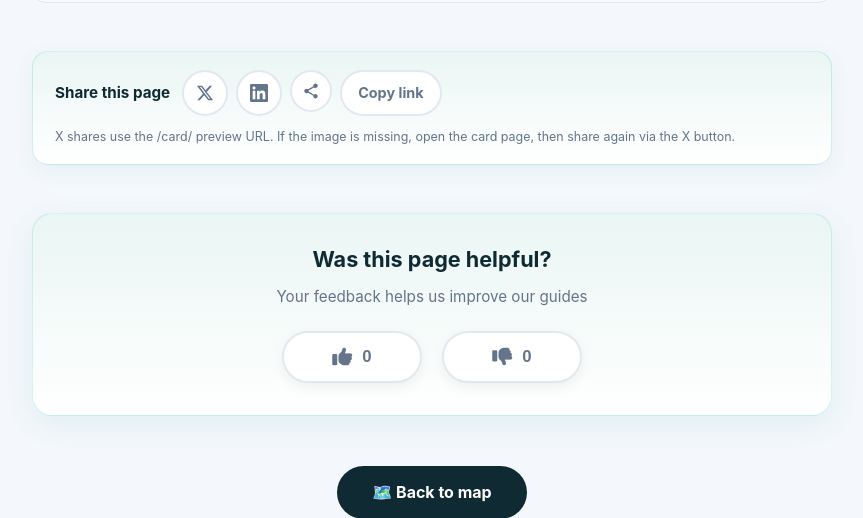
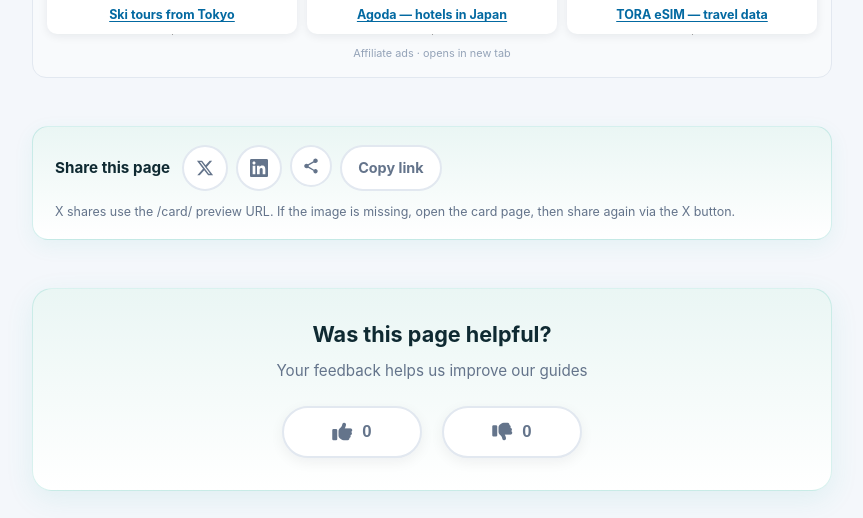
Before and after one commit to starful/jpfun, a Flask app: page /item/tomamu_en in a window 1280 px wide. Shown: the part 2935-3453 px from the top of the page, without its empty margins (208-1071 px from the left). Run offline with Flask 3, Linux system fonts and the light colour scheme; data that the repository does not hold is empty; some libraries are stand-ins or nearby versions; grey boxes are pictures that could not be loaded.

Commit message:
Make A8 banner labels clickable when images fail to load.
Keep the program name inside the affiliate link so ads remain usable without the 300x250 creative.

Co-authored-by: Cursor <cursoragent@cursor.com>

```diff
--- a/app/static/css/style.css
+++ b/app/static/css/style.css
@@ -1189,14 +1189,18 @@ footer {
     position: relative;
     flex: 1 1 0;
     min-width: 0;
-    max-width: 180px;
+    max-width: 300px;
     display: flex;
     flex-direction: column;
     align-items: center;
 }
 .a8-banners__link {
-    display: block;
+    display: flex;
+    flex-direction: column;
+    align-items: stretch;
     width: 100%;
+    text-decoration: none;
+    color: inherit;
     border-radius: 10px;
     overflow: hidden;
     background: #fff;
@@ -1207,24 +1211,28 @@ footer {
     transform: translateY(-2px);
     box-shadow: 0 6px 16px rgba(15, 23, 42, 0.12);
 }
+.a8-banners__link:hover .a8-banners__label {
+    text-decoration: underline;
+}
 .a8-banners__img {
     display: block;
     width: 100%;
     height: auto;
     aspect-ratio: 300 / 250;
     object-fit: contain;
+    background: #f1f5f9;
 }
 .a8-banners__label {
-    margin: 6px 0 0;
-    padding: 0 2px;
-    font-size: 0.62rem;
-    font-weight: 600;
-    line-height: 1.25;
-    color: #64748b;
+    display: block;
+    margin: 0;
+    padding: 8px 10px 10px;
+    font-size: 0.78rem;
+    font-weight: 700;
+    line-height: 1.35;
+    color: #0369a1;
+    text-decoration: underline;
+    text-underline-offset: 2px;
     max-width: 100%;
-    overflow: hidden;
-    text-overflow: ellipsis;
-    white-space: nowrap;
 }
 .a8-banners__desc {
     display: none;
@@ -1244,8 +1252,8 @@ footer {
         padding-bottom: 4px;
     }
     .a8-banners__item {
-        flex: 0 0 38%;
-        max-width: 140px;
+        flex: 0 0 72%;
+        max-width: 300px;
         scroll-snap-align: start;
     }
 }
--- a/app/templates/partials/a8_banners.html
+++ b/app/templates/partials/a8_banners.html
@@ -23,8 +23,8 @@
                      height="250"
                      loading="lazy"
                      decoding="async">
+                <span class="a8-banners__label">{{ banner.label }}</span>
             </a>
-            <p class="a8-banners__label">{{ banner.label }}</p>
             <img class="a8-affiliate-pixel" src="{{ banner.pixel_url }}" width="1" height="1" alt="" aria-hidden="true">
         </div>
         {% endfor %}
```
